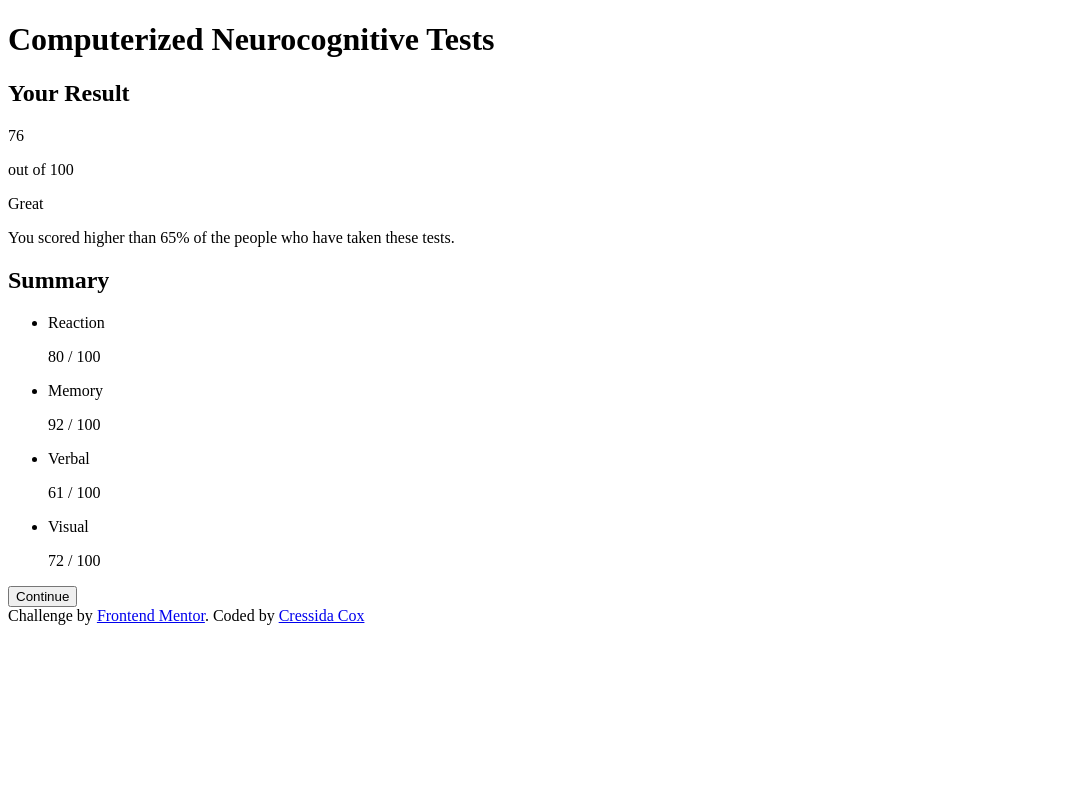
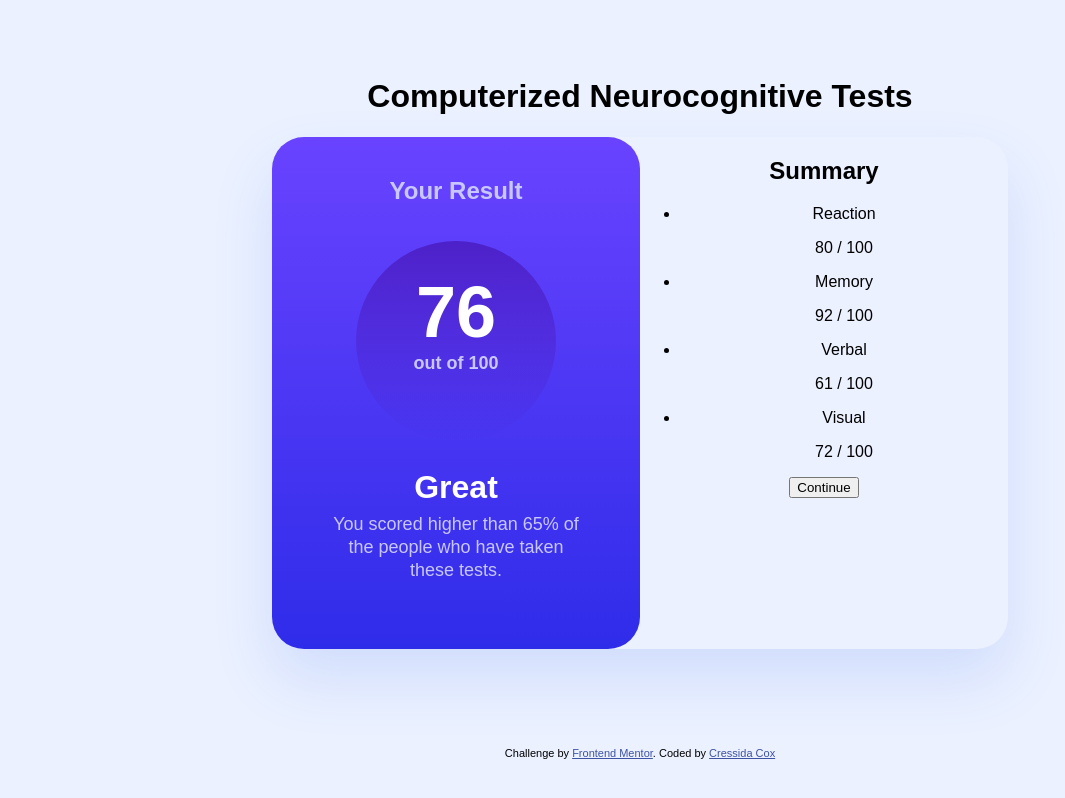
Before and after one commit to Cressida-Cox/Result-Summary-Component, a plain HTML site: page index.html in a window 1280 px wide. Shown: the whole page, without its empty margins (0-1065 px from the left). Drawn offline with Linux system fonts and the light colour scheme.

Commit message:
Card CSS

```diff
--- a/index.html
+++ b/index.html
@@ -12,21 +12,23 @@
     <main>
       <h1>Computerized Neurocognitive Tests</h1>
       <div class="card">
-        <section>
+        <section class="results">
           <h2>Your Result</h2>
           <div class="number-results">
-            <p>76</p>
-            <p>out of 100</p>
+            <div class="container">
+              <p class="result">76</p>
+              <p class="total">out of 100</p>
+            </div>
           </div>
           <div class="description-results">
-            <p>Great</p>
-            <p>
+            <p class="word">Great</p>
+            <p class="description">
               You scored higher than 65% of the people who have taken these
               tests.
             </p>
           </div>
         </section>
-        <section>
+        <section class="summary">
           <h2>Summary</h2>
           <ul>
             <li>
--- a/styles.css
+++ b/styles.css
@@ -0,0 +1,101 @@
+body {
+  background: hsla(220, 100%, 96%, 1);
+  font-family: "Hanken Grotesk", sans-serif;
+  min-height: 100vh;
+  display: grid;
+  place-items: center;
+  text-align: center;
+}
+
+h1 {
+}
+
+.card {
+  box-sizing: border-box;
+  display: grid;
+  grid-template-columns: 1fr 1fr;
+  max-width: 736px;
+  max-height: 512px;
+  box-shadow: 0px 30px 60px 0px rgba(61, 108, 236, 0.15);
+  border-radius: 32px;
+}
+
+.results {
+  background: linear-gradient(180deg, #7755ff 0%, #6943ff 0.01%, #2f2ce9 100%);
+  border-radius: 32px;
+  height: 512px;
+  width: 368px;
+}
+
+.results h2 {
+  font-style: normal;
+  font-weight: 700;
+  font-size: 24px;
+  line-height: 31px;
+  color: hsla(241, 100%, 89%, 1);
+  margin-top: 38px;
+}
+
+.number-results {
+  width: 200px;
+  height: 200px;
+  border-radius: 50%;
+  margin: 35px 84px 28px;
+  background: linear-gradient(
+    180deg,
+    #4d21c9 0%,
+    rgba(37, 33, 201, 0) 100%,
+    rgba(37, 33, 201, 0) 100%
+  );
+}
+
+.container {
+  padding-top: 30px;
+}
+
+.result {
+  font-style: normal;
+  font-weight: 800;
+  font-size: 72px;
+  color: hsla(0, 0%, 100%, 1);
+  margin: 0px;
+}
+
+.total {
+  font-style: normal;
+  font-weight: 700;
+  font-size: 18px;
+  color: hsla(241, 100%, 89%, 1);
+  margin: 0px;
+}
+
+.description-results {
+  height: 134px;
+  width: 260px;
+  margin: 28px 54px 46px;
+}
+
+.word {
+  font-style: normal;
+  font-weight: 700;
+  font-size: 32px;
+  color: hsla(0, 0%, 100%, 1);
+  margin: 0px 0px 7px 0px;
+}
+
+.description {
+  font-size: 18px;
+  font-weight: 500;
+  line-height: 23px;
+  color: hsla(241, 100%, 89%, 1);
+  margin: 7px 0px 0px 0px;
+}
+
+footer {
+  font-size: 11px;
+  text-align: center;
+}
+
+footer a {
+  color: hsl(228, 45%, 44%);
+}
```
Also changed, not shown: assets/images/favicon-32x32.png (deleted), 1 other file.
